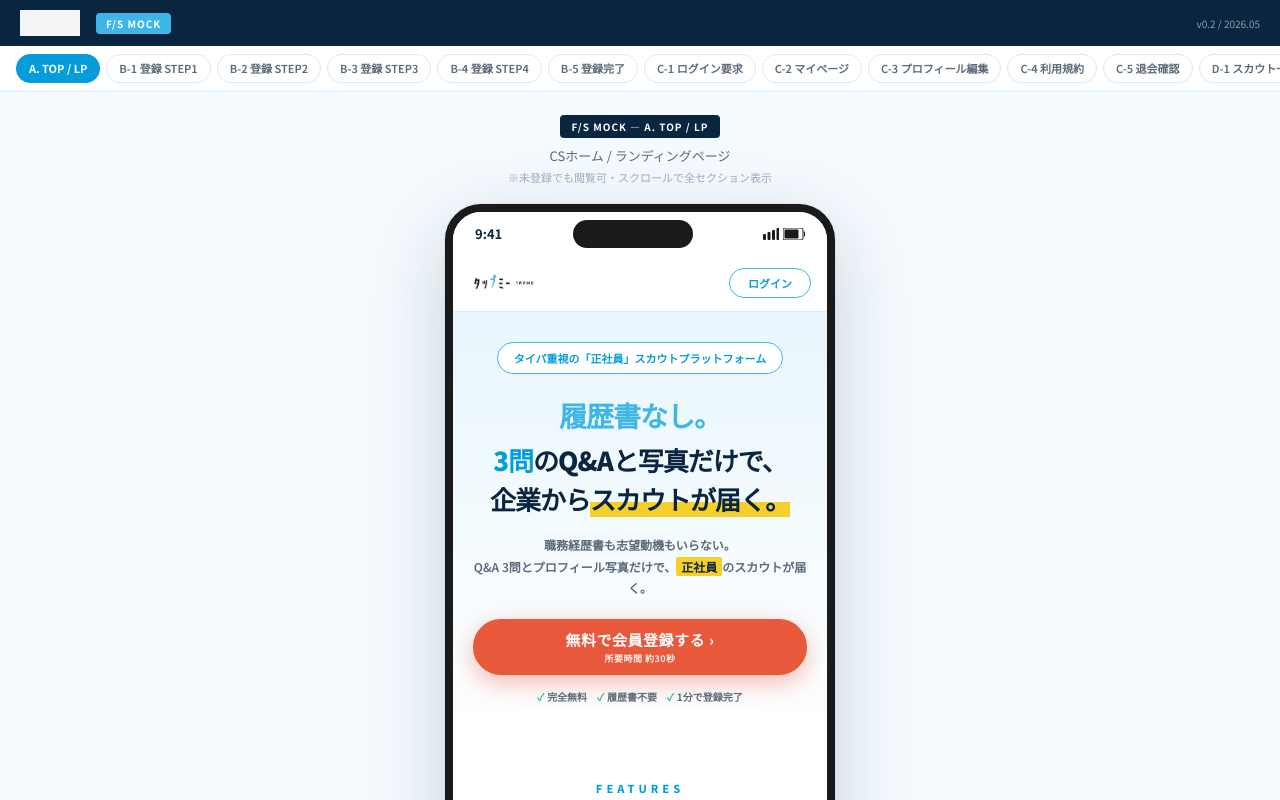
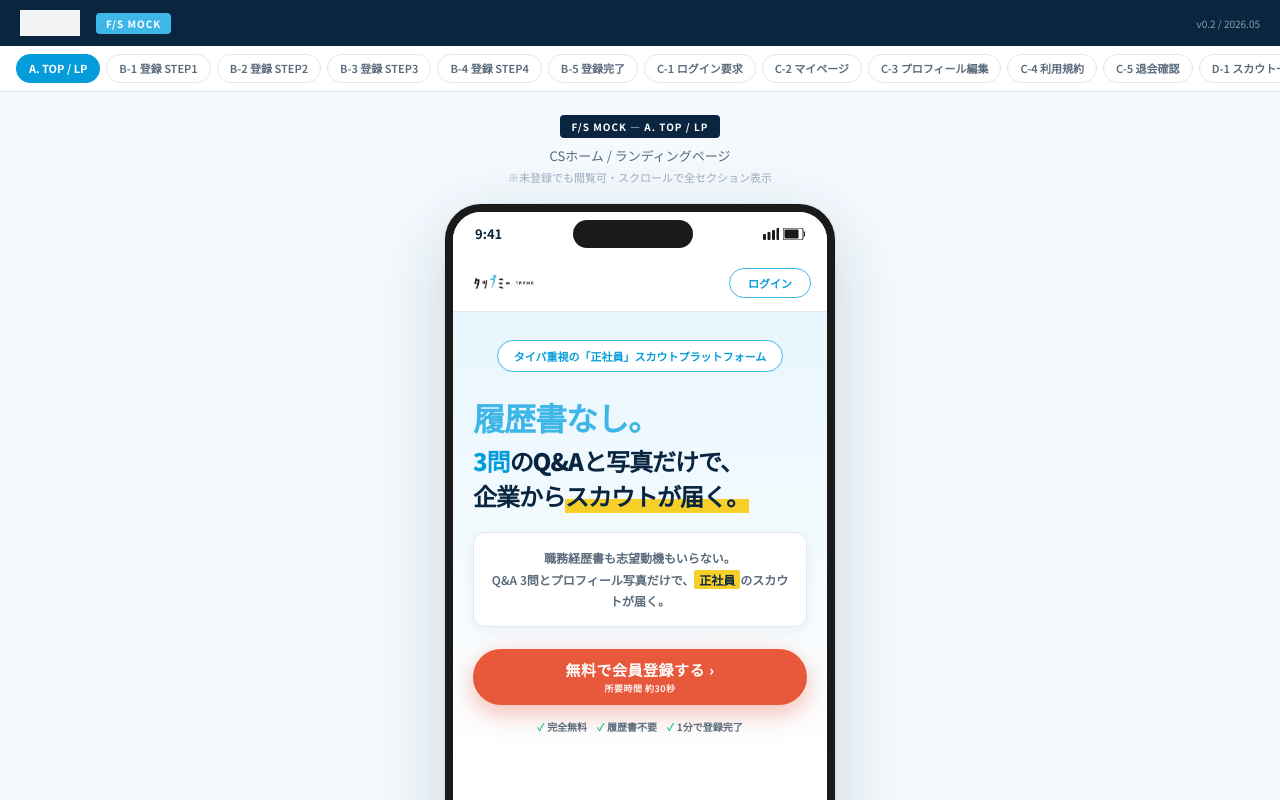
Before and after one commit to nnakatsuka/mota-fs-mock, a React (Vite) app: page /#/ in a window 1280 px wide. Shown: the top 800 px of the page. Built offline with nearby package versions, Linux system fonts and the light colour scheme.

Commit message:
Update TopLP.jsx

```diff
--- a/src/mocks/TopLP.jsx
+++ b/src/mocks/TopLP.jsx
@@ -251,11 +251,12 @@ export default function TopLP() {
 
             {/* ===== HERO ===== */}
            <div style={{
-              padding: "30px 20px 36px",
+              padding: "28px 20px 36px",
               background: `linear-gradient(180deg, ${PRIMARY_BG} 0%, #FFFFFF 100%)`,
-              textAlign: "center",
+              textAlign: "left",
             }}>
-              {/* チップ */}
+              {/* チップ（中央寄せのまま） */}
+              <div style={{ textAlign: "center", marginBottom: 22 }}>
                 <div style={{
                   display: "inline-block",
                   padding: "7px 16px",
@@ -264,28 +265,28 @@ export default function TopLP() {
                   borderRadius: 18,
                   fontSize: 11, fontWeight: 700,
                   color: PRIMARY_DARK,
-                marginBottom: 20,
                 }}>
                   タイパ重視の「正社員」スカウトプラットフォーム
                 </div>
+              </div>
 
-              {/* メインキャッチ */}
+              {/* メインキャッチ（左寄せ・大きく） */}
               <div style={{
-                fontSize: 26, fontWeight: 900,
-                lineHeight: 1.5, letterSpacing: -1,
-                marginBottom: 16,
+                fontSize: 28, fontWeight: 900,
+                lineHeight: 1.45, letterSpacing: -1,
+                marginBottom: 18,
               }}>
                 <div style={{
                   color: PRIMARY,
                   marginBottom: 4,
-                  fontSize: 28,
+                  fontSize: 32,
                 }}>
                   履歴書なし。
                 </div>
-                <div style={{ color: NAVY }}>
+                <div style={{ color: NAVY, fontSize: 24 }}>
                   <span style={{ color: PRIMARY_DARK }}>3問</span>のQ&Aと写真だけで、
                 </div>
-                <div style={{ color: NAVY }}>
+                <div style={{ color: NAVY, fontSize: 24 }}>
                   企業から
                   <span style={{
                     background: `linear-gradient(transparent 60%, ${ACCENT_YELLOW} 60%)`,
@@ -294,16 +295,25 @@ export default function TopLP() {
                 </div>
               </div>
 
-              {/* 説明文 */}
+              {/* 説明文（白い角丸ボックスで囲む） */}
               <div style={{
-                fontSize: 12, color: TEXT_SUB, lineHeight: 1.8,
-                marginBottom: 20, fontWeight: 600,
+                background: "#fff",
+                borderRadius: 12,
+                padding: "14px 16px",
+                marginBottom: 22,
+                boxShadow: "0 4px 16px rgba(10,37,64,0.06)",
+                border: `1px solid ${BORDER}`,
+              }}>
+                <div style={{
+                  fontSize: 12, color: TEXT_SUB, lineHeight: 1.8, fontWeight: 600,
+                  textAlign: "center",
                 }}>
                   職務経歴書も志望動機もいらない。<br/>
                   Q&A 3問とプロフィール写真だけで、<span style={{
                     background: ACCENT_YELLOW, color: NAVY,
                     fontWeight: 800, padding: "1px 5px", borderRadius: 2,
                   }}>正社員</span>のスカウトが届く。
+                </div>
               </div>
 
               {/* CTA（赤） */}
```
Lines whose indentation alone changed are shown as unchanged.
